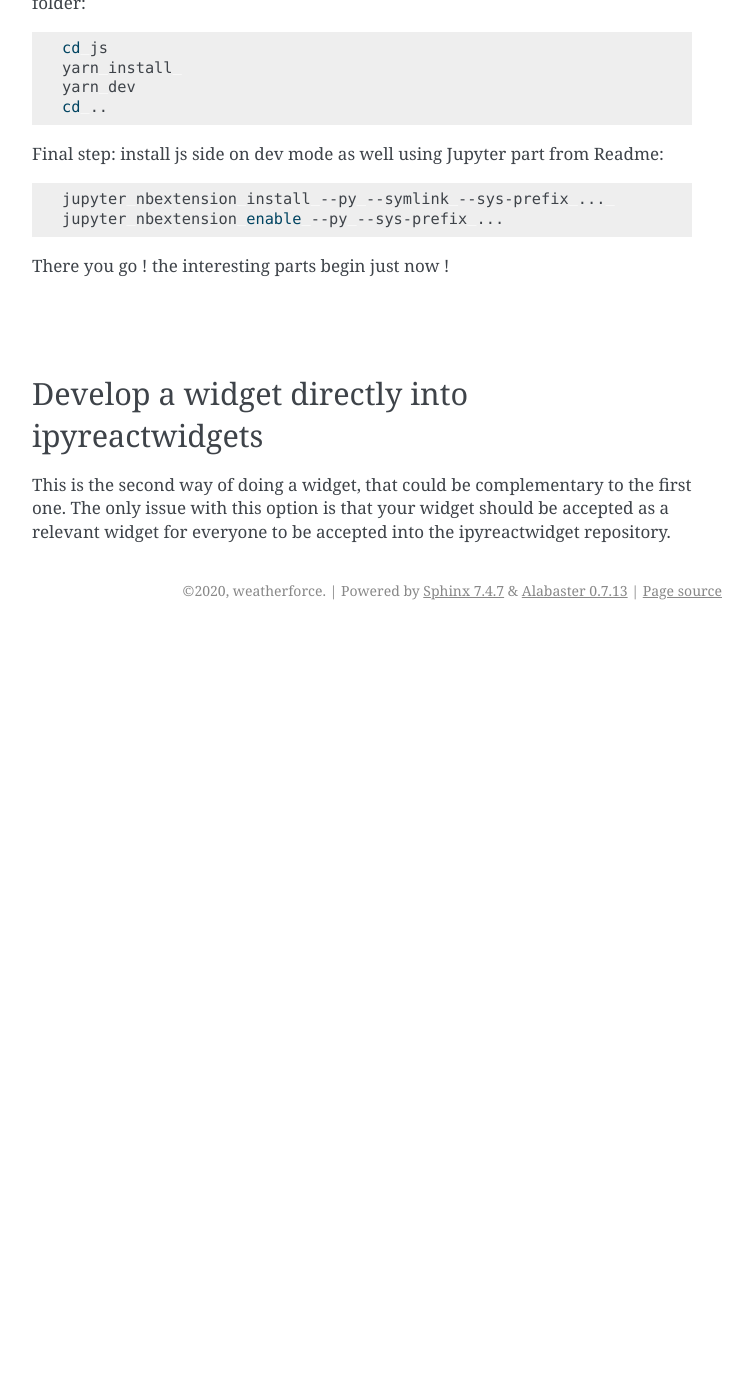
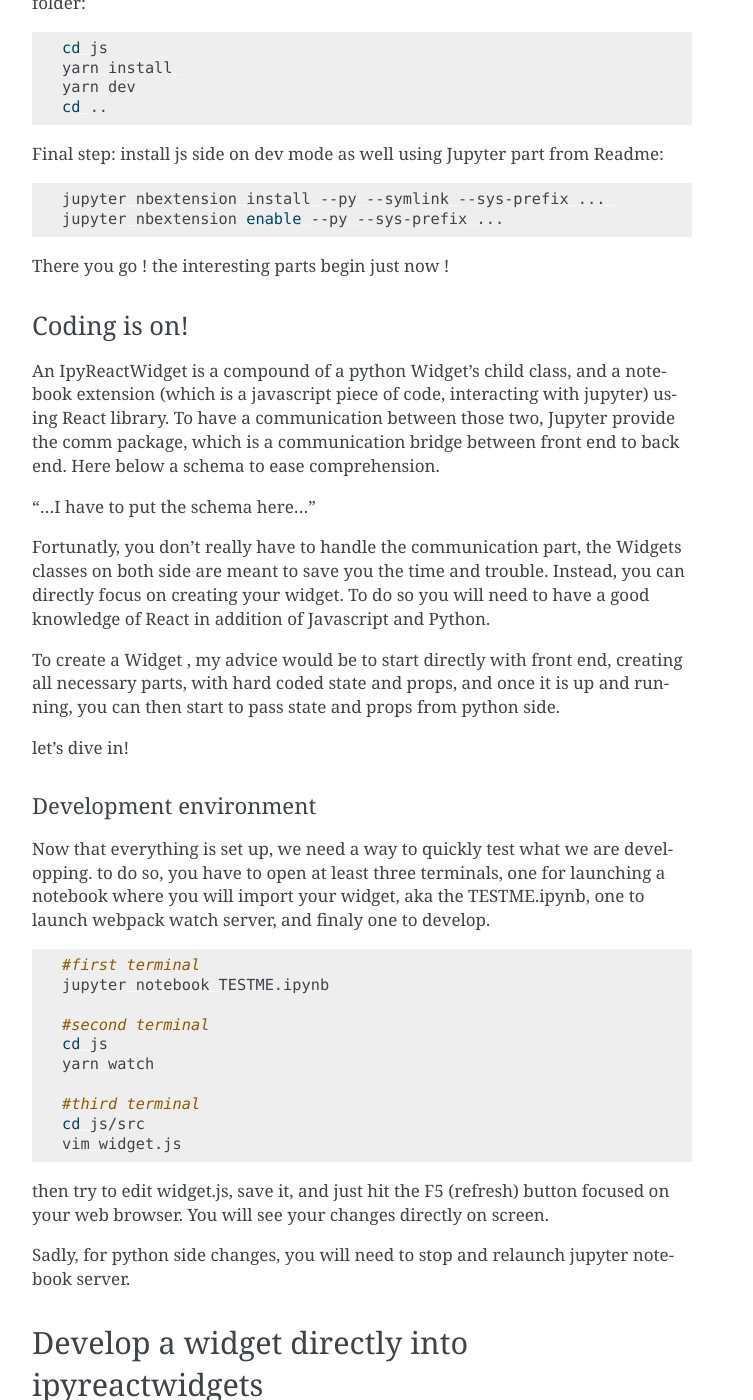
Before and after one commit to weatherforce/ipyreact, a Sphinx documentation site: the page built from docs/source/cookiecutter.md, in a window 1280 px wide and 1400 px high, scrolled down 1233 px. Shown: the whole window, without its empty margins (388-1141 px from the left). Built offline with Sphinx 7.4.7, drawn with Linux system fonts in a browser that asks for light colours; pages that are not in the unit, such as notebooks, are missing from menus; before the commit the page ends 1863 px from its top, so only the background shows below that; some of the changed text lies outside the part shown.

Commit message:
add a development section to cookiecutter

````diff
--- a/docs/source/cookiecutter.md
+++ b/docs/source/cookiecutter.md
@@ -64,7 +64,41 @@ jupyter nbextension enable --py --sys-prefix ...
 
 There you go ! the interesting parts begin just now !
 
-###
+### Coding is on!
+
+An IpyReactWidget is a compound of a python Widget's child class, and a notebook extension (which is a javascript piece of code, interacting with jupyter) using React library.
+To have a communication between those two, Jupyter provide the comm package, which is a communication bridge between front end to back end. Here below a schema to ease comprehension.
+
+"...I have to put the schema here..."
+
+Fortunatly, you don't really have to handle the communication part, the Widgets classes on both side are meant to save you the time and trouble. Instead, you can directly focus on
+creating your widget. To do so you will need to have a good knowledge of React in addition of Javascript and Python.
+
+To create a Widget , my advice would be to start directly with front end, creating all necessary parts, with hard coded state and props, and once it is up and running, you can then start to
+pass state and props from python side.
+
+let's dive in!
+
+#### Development environment
+
+Now that everything is set up, we need a way to quickly test what we are developping. to do so, you have to open at least three terminals, one for launching a notebook where you will import
+your widget, aka the TESTME.ipynb, one to launch webpack watch server, and finaly one to develop.
+
+```bash
+#first terminal
+jupyter notebook TESTME.ipynb
+
+#second terminal
+cd js
+yarn watch
+
+#third terminal
+cd js/src
+vim widget.js
+```
+then try to edit widget.js, save it, and just hit the F5 (refresh) button focused on your web browser. You will see your changes directly on screen.
+
+Sadly, for python side changes, you will need to stop and relaunch jupyter notebook server.
 
 ## Develop a widget directly into ipyreactwidgets
 
````
